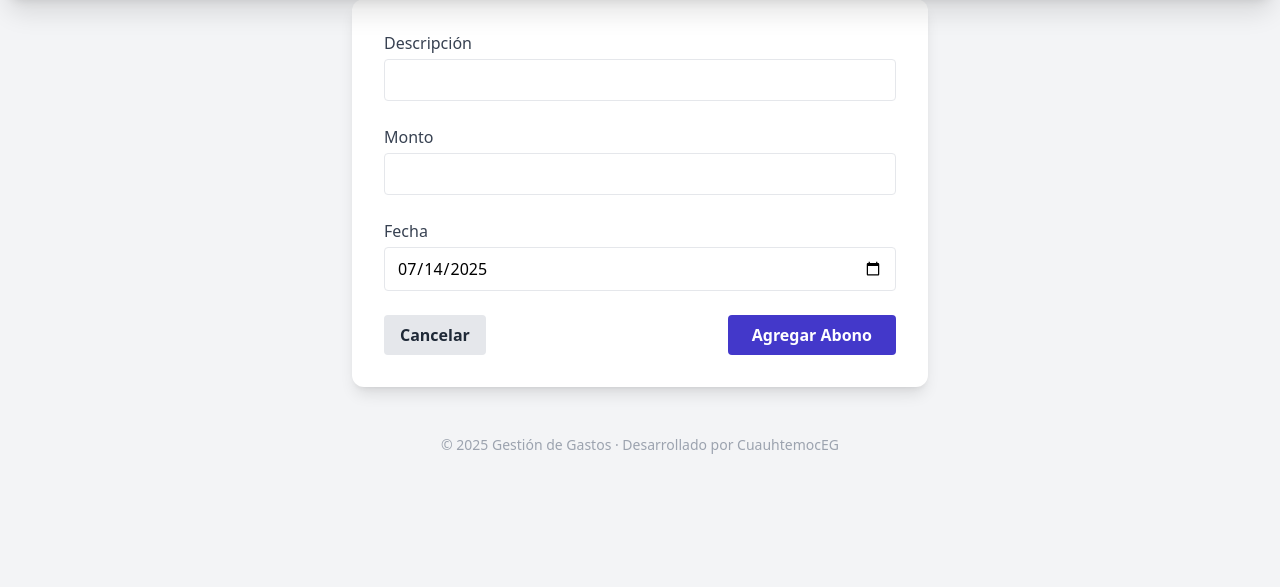
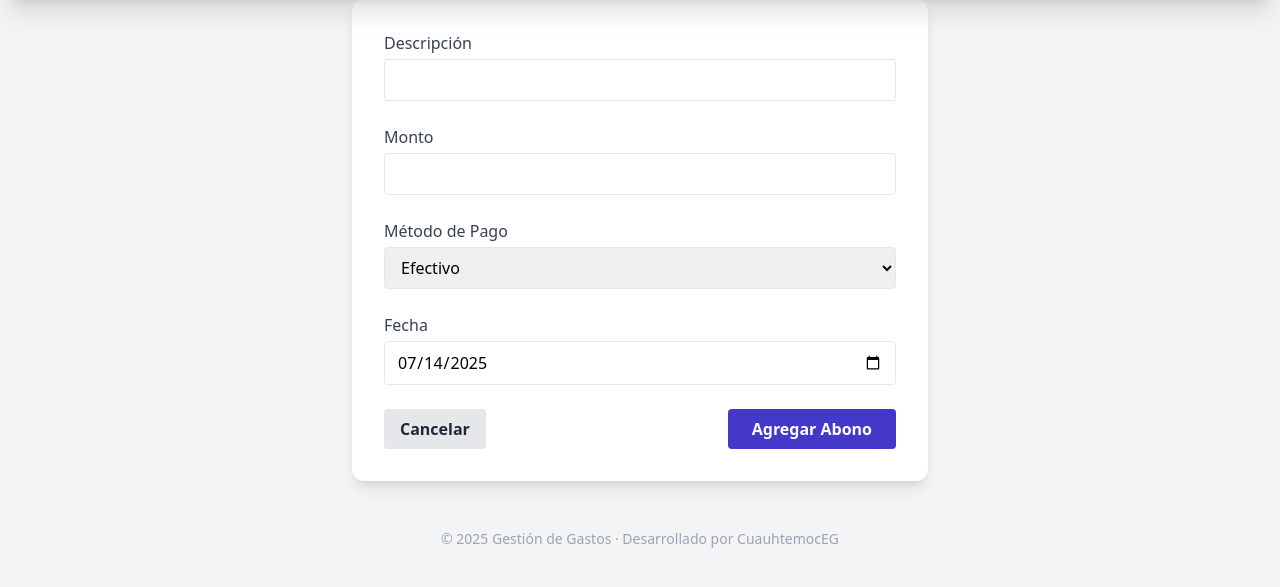
Before and after one commit to CuauhtemocEG/GestionGastos, a PHP site: page /addPago.php in a window 1280 px wide. Shown: the part 189-776 px from the top of the page. Run offline with PHP 8.4, Linux system fonts and the light colour scheme; some libraries are stand-ins or nearby versions.

Commit message:
add method of payment to addPago.php and pagos.php

```diff
--- a/addPago.php
+++ b/addPago.php
@@ -4,11 +4,12 @@ include 'config.php';
 // Procesar el formulario al enviar
 if ($_SERVER['REQUEST_METHOD'] === 'POST') {
     $descripcion = $_POST['descripcion'] ?? '';
+    $metodo = $_POST['metodo'] ?? 'Efectivo';
     $monto = $_POST['monto'] ?? 0;
     $fecha = $_POST['fecha'] ?? date('Y-m-d');
 
-    $stmt = $conexion->prepare("INSERT INTO Pagos (descripcion, monto, fecha) VALUES (?, ?, ?)");
-    $stmt->bind_param("sds", $descripcion, $monto, $fecha);
+    $stmt = $conexion->prepare("INSERT INTO Pagos (descripcion, monto, Metodo, fecha) VALUES (?, ?, ?, ?)");
+    $stmt->bind_param("sds", $descripcion, $monto, $metodo, $fecha);
     $stmt->execute();
 
     header("Location: pagos.php?success=1");
@@ -57,6 +58,13 @@ if ($_SERVER['REQUEST_METHOD'] === 'POST') {
                 <input type="number" step="0.01" name="monto" required class="w-full border rounded px-3 py-2 focus:ring-2 focus:ring-indigo-400">
             </div>
             <div>
+                <label class="block font-medium text-gray-700 mb-1">Método de Pago</label>
+                <select name="metodo" class="w-full border rounded px-3 py-2 focus:ring-2 focus:ring-indigo-400">
+                    <option value="Efectivo">Efectivo</option>
+                    <option value="Tarjeta">Tarjeta</option>
+                </select>
+            </div>
+            <div>
                 <label class="block font-medium text-gray-700 mb-1">Fecha</label>
                 <input type="date" name="fecha" required value="<?= date('Y-m-d') ?>" class="w-full border rounded px-3 py-2 focus:ring-2 focus:ring-indigo-400">
             </div>
--- a/pagos.php
+++ b/pagos.php
@@ -44,6 +44,7 @@ $pagos = $conexion->query("SELECT * FROM Pagos ORDER BY fecha DESC")->fetch_all(
                     <tr>
                         <th class="px-3 py-2">Descripción</th>
                         <th class="px-3 py-2">Monto</th>
+                        <th class="px-3 py-2">Método de pago</th>
                         <th class="px-3 py-2">Fecha</th>
                     </tr>
                 </thead>
@@ -51,7 +52,8 @@ $pagos = $conexion->query("SELECT * FROM Pagos ORDER BY fecha DESC")->fetch_all(
                 <?php if (count($pagos) > 0): foreach ($pagos as $pago): ?>
                     <tr class="border-b last:border-0">
                         <td class="px-3 py-2"><?= htmlspecialchars($pago['descripcion']) ?></td>
-                        <td class="px-3 py-2 text-right">$<?= number_format($pago['monto'],2) ?></td>
+                        <td class="px-3 py-2">$<?= number_format($pago['monto'],2) ?></td>
+                        <td class="px-3 py-2">$<?= htmlspecialchars($pago['Metodo']) ?></td>
                         <td class="px-3 py-2"><?= htmlspecialchars($pago['fecha']) ?></td>
                     </tr>
                 <?php endforeach; else: ?>
```
